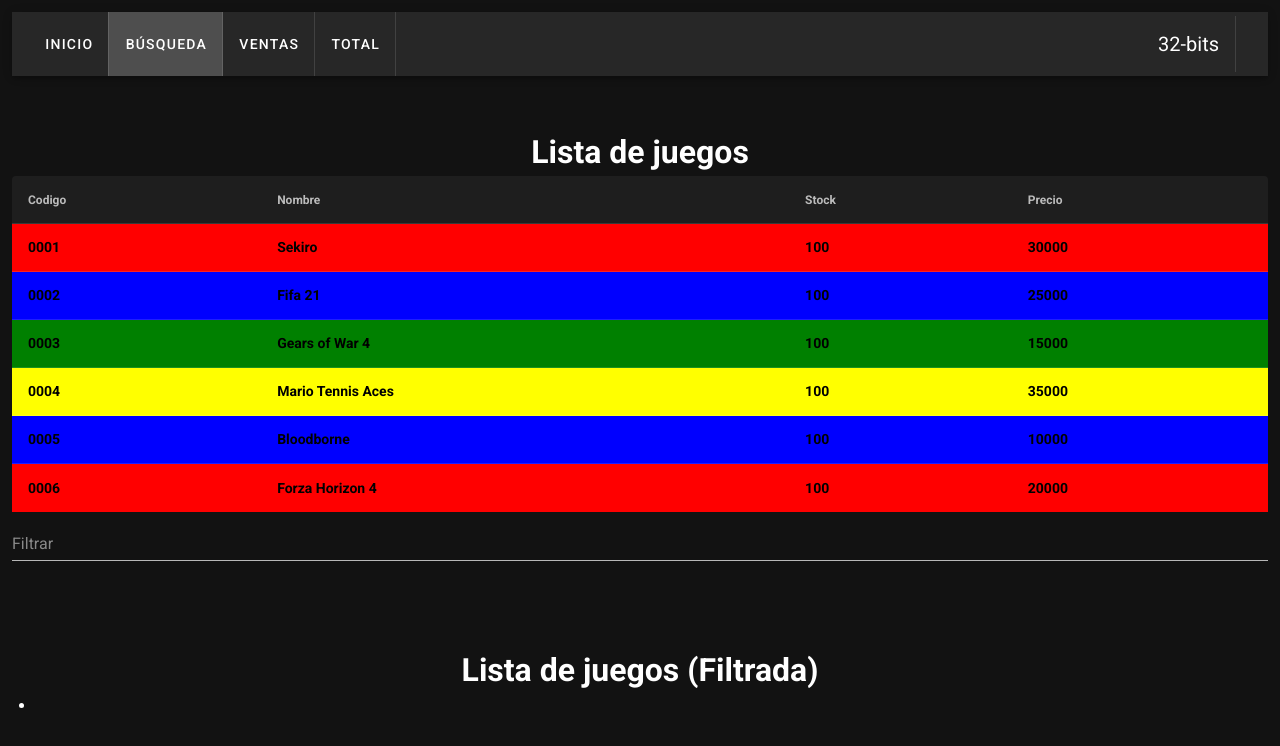
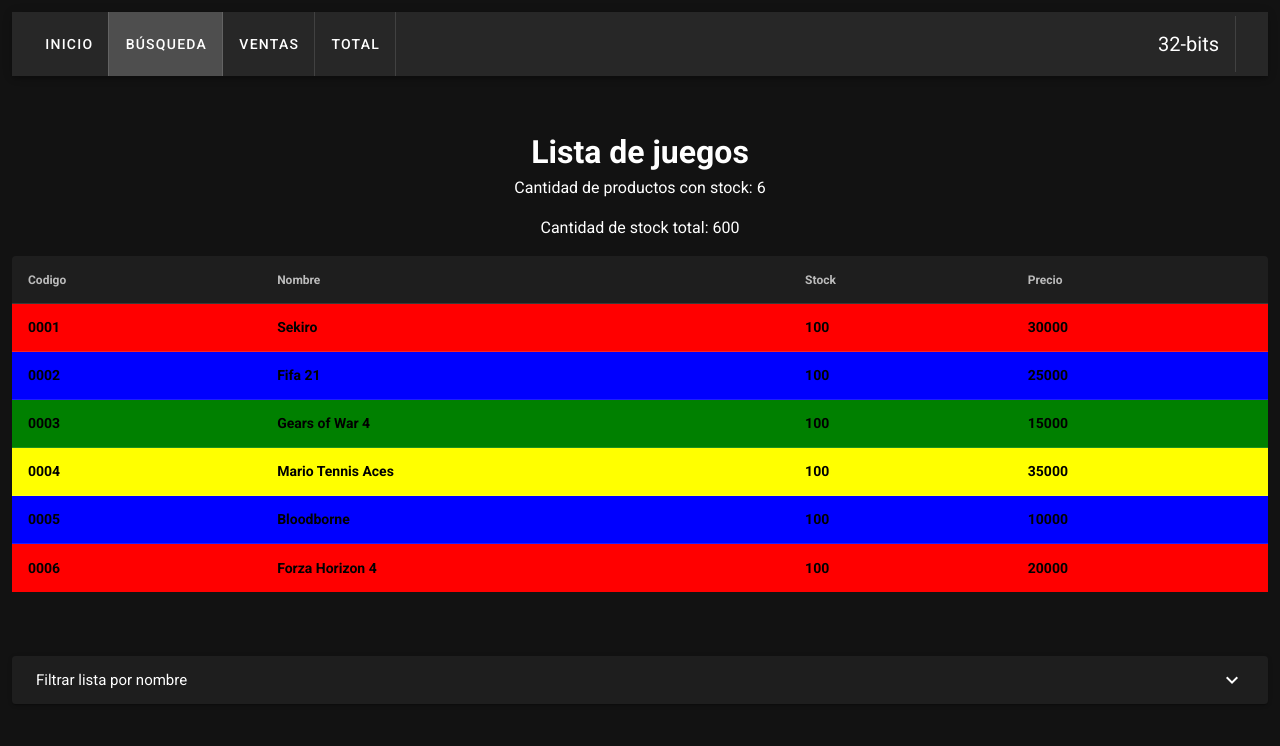
Before and after one commit to notmeh1/32bits_vue, a Vue app: page /search in a window 1280 px wide. Shown: the top 746 px of the page. Built offline with nearby package versions, Linux system fonts and the light colour scheme.

Commit message:
working filter

```diff
--- a/src/App.vue
+++ b/src/App.vue
@@ -3,6 +3,7 @@
     <v-container fluid>
       <Navbar />
       <v-main>
+        <!-- add transition-->
         <router-view />
       </v-main>
     </v-container>
@@ -22,3 +23,5 @@
   }),
 };
 </script>
+
+<style lang="scss" scoped></style>
--- a/src/components/game_ul.vue
+++ b/src/components/game_ul.vue
@@ -12,8 +12,8 @@
         </thead>
         <tbody>
           <tr
-            v-for="(game, $index) in games"
-            :key="$index"
+            v-for="game in gameList"
+            :key="game.codigo"
             :style="{
               'background-color': game.color,
               color: 'black',
@@ -28,23 +28,22 @@
         </tbody>
       </template>
     </v-simple-table>
-        <v-text-field placeholder="Filtrar" v-model="filterInput"></v-text-field>
   </div>
 </template>
 
 <script>
 export default {
   name: "Gameul",
-  data: () => ({
-      filterInput: '',
-  }),
   computed: {
     games() {
       return this.$store.state.gameList;
     },
   },
-  methods: {
-
+  props: {
+    gameList: {
+      type: Array,
+      required: true,
+    },
   },
 };
 </script>
--- a/src/components/game_ul_filter.vue
+++ b/src/components/game_ul_filter.vue
@@ -1,5 +1,58 @@
 <template>
-    <ul>
-        <li></li>
-    </ul>
+  <div>
+    <v-expansion-panels>
+    <v-expansion-panel>
+      <v-expansion-panel-header>
+        Lista de juegos filtrada
+      </v-expansion-panel-header>
+      <v-expansion-panel-content>
+    <v-simple-table dark>
+      <template v-slot:default>
+        <thead>
+          <tr>
+            <th class="text-left">Codigo</th>
+            <th class="text-left">Nombre</th>
+            <th class="text-left">Stock</th>
+            <th class="text-left">Precio</th>
+          </tr>
+        </thead>
+        <tbody>
+          <tr
+            v-for="(game, $index) in games"
+            :key="$index"
+            :style="{
+              'background-color': game.color,
+              color: 'black',
+              'font-weight': 'bolder',
+            }"
+          >
+            <td>{{ game.codigo }}</td>
+            <td>{{ game.nombre }}</td>
+            <td>{{ game.stock }}</td>
+            <td>{{ game.precio }}</td>
+          </tr>
+        </tbody>
+        <v-input></v-input>
+      </template>
+    </v-simple-table>
+        <v-text-field
+      placeholder="Filtrar"
+      :value="$store.state.filterInput"
+      @input="$store.dispatch('getFilter', $event)"
+    />
+      </v-expansion-panel-content>
+    </v-expansion-panel>
+  </v-expansion-panels>
+  </div>
 </template>
+
+<script>
+export default {
+  name: "Gameul",
+  computed: {
+    games() {
+      return this.$store.state.gameList;
+    },
+  },
+};
+</script>
--- a/src/components/navbar.vue
+++ b/src/components/navbar.vue
@@ -2,7 +2,7 @@
   <v-toolbar color="dark" dark>
     <v-toolbar-items class="hidden-sm-and-down">
 
-      <v-btn text to="/"> Inicio </v-btn>
+      <v-btn text to="/index"> Inicio </v-btn>
 
       <v-divider vertical></v-divider>
 
--- a/src/router/index.js
+++ b/src/router/index.js
@@ -5,7 +5,7 @@
 
 const routes = [
   {
-    path: "/",
+    path: "/index",
     name: "Index",
     component: () => import('../views/Index.vue'),
   },
--- a/src/store/index.js
+++ b/src/store/index.js
@@ -5,7 +5,7 @@
 
 export default new Vuex.Store({
   state: {
-    filter: '',
+    filterInput: '',
     gameList: [
       {
         codigo: '0001',
@@ -57,7 +57,29 @@
       },
     ],
   },
-  mutations: {},
-  actions: {},
+  getters: {
+    stockTotal(state) {
+      return state.gameList.reduce((accumulator, game) => {
+        accumulator = accumulator + game.stock
+        return accumulator
+      }, 0)
+    },
+    searchInput(state) {
+      return state.gameList.filter(game =>
+        game.nombre.toLowerCase().includes(state.filterInput.toLowerCase())
+      )
+    },
+
+  },
+  mutations: {
+    SET_FILTER(state, newFilter) {
+      state.filterInput = newFilter
+    }
+  },
+  actions: {
+    getFilter(context, newFilter) {
+      context.commit("SET_FILTER", newFilter)
+    }
+  },
   modules: {},
 });
--- a/src/views/Search.vue
+++ b/src/views/Search.vue
@@ -1,28 +1,43 @@
 <template>
   <div>
     <v-row class="my-10">
-            <v-col align=center>
+      <v-col align="center">
         <h1>Lista de juegos</h1>
-                <Gameul/>
+        <p>
+          Cantidad de productos con stock: {{ $store.state.gameList.length }}
+        </p>
+        <p>Cantidad de stock total: {{ $store.getters.stockTotal }}</p>
+        <Gameul :gameList="$store.state.gameList" />
       </v-col>
     </v-row>
     <v-row>
-            <v-col align=center>
-                <h1>Lista de juegos (Filtrada)</h1>
-                <Gameulfilter/>
+      <v-col>
+        <v-expansion-panels>
+          <v-expansion-panel>
+            <v-expansion-panel-header>
+              Filtrar lista por nombre
+            </v-expansion-panel-header>
+            <v-expansion-panel-content>
+              <Gameul :gameList="$store.getters.searchInput" />
+              <v-text-field
+                placeholder="Filtrar"
+                :value="$store.state.filterInput"
+                @input="$store.dispatch('getFilter', $event)"
+              />
+            </v-expansion-panel-content>
+          </v-expansion-panel>
+        </v-expansion-panels>
       </v-col>
     </v-row>
   </div>
 </template>
 
 <script>
-import Gameul from '../components/game_ul.vue'
-import Gameulfilter from '../components/game_ul_filter.vue'
+import Gameul from "../components/game_ul.vue";
 export default {
-    name: "GameList",
-    components:{
+  name: "Search",
+  components: {
     Gameul,
-        Gameulfilter,
   },
-}
+};
 </script>
```
Lines whose indentation alone changed are shown as unchanged.
